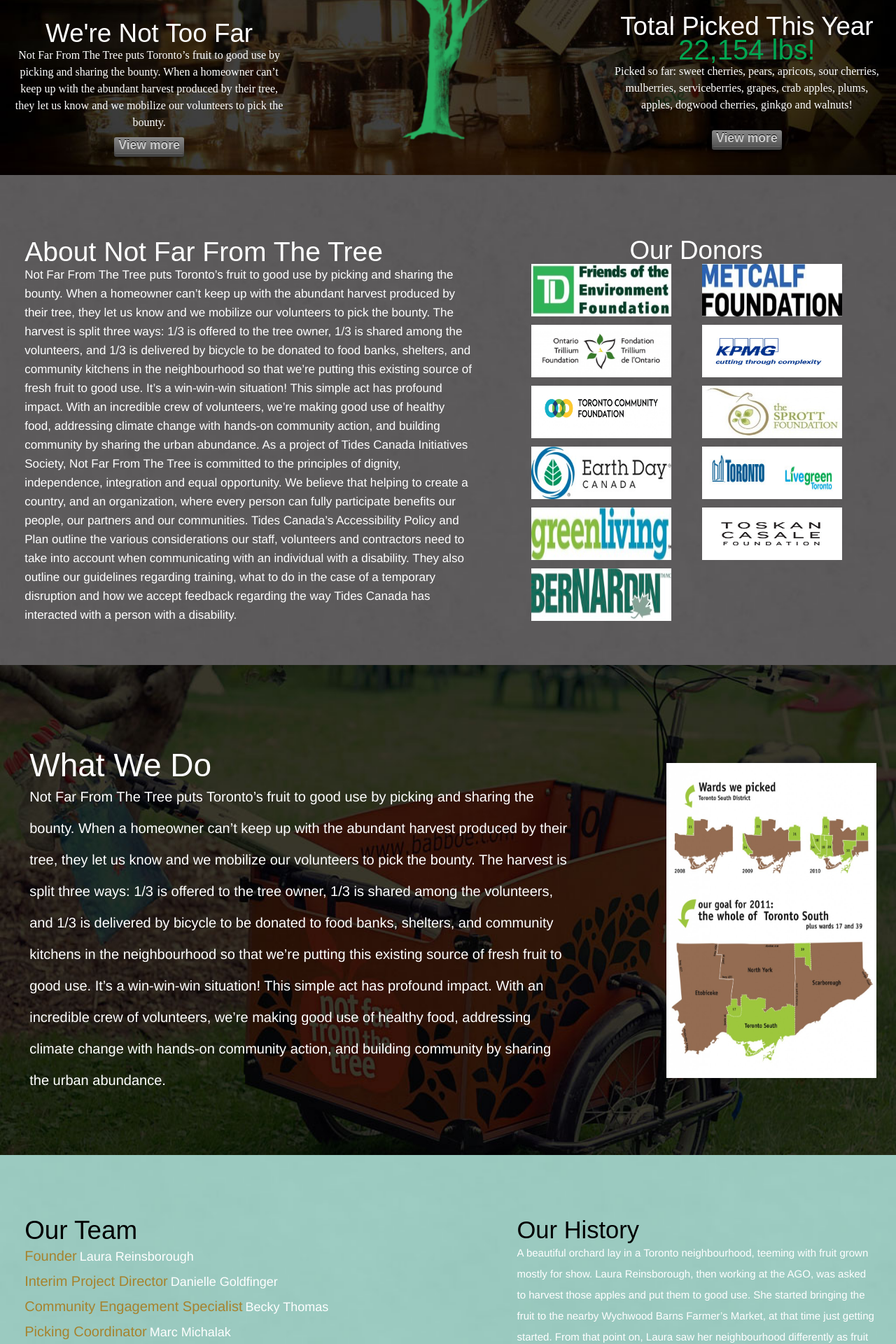
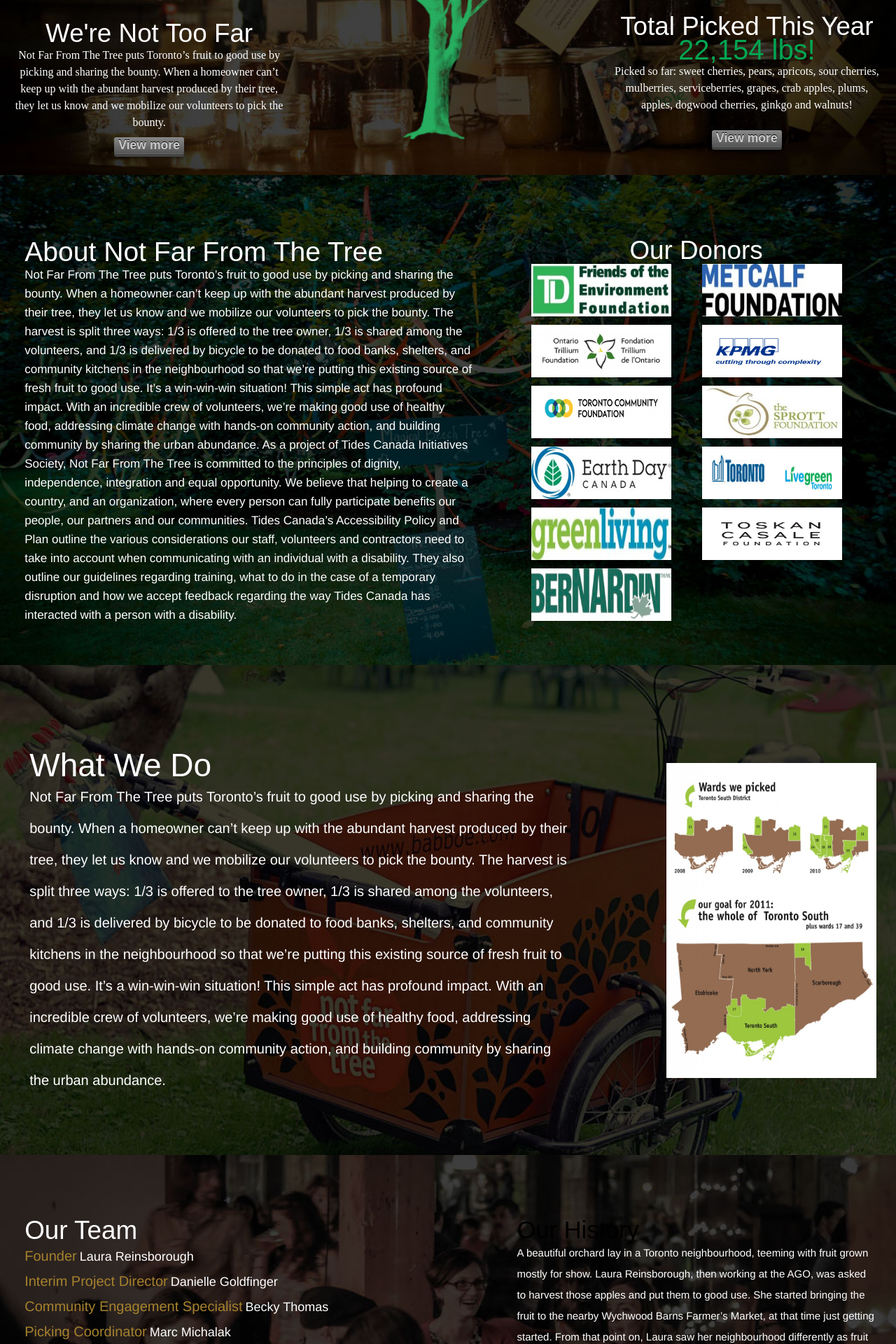
Before and after one commit to stefanol/NFFTT, a PHP site: page /index.html in a window 1280 px wide. Shown: the part 400-2320 px from the top of the page at 70% size. Run offline with PHP 8.4, Linux system fonts and the light colour scheme; some libraries are stand-ins or nearby versions.

Commit message:
Changed some backgrounds around and colors

```diff
--- a/styles/less/includes/brand.less
+++ b/styles/less/includes/brand.less
@@ -16,6 +16,6 @@
 @grassgreen: #53a08e;
 @green: #00a652;
 @fontteal: #447f75;
-@bgteal: #5aa89b;
+@bgteal: #27ae60;
 @brown: #a6822d;
 @lightgreen: #2ecc71;
--- a/styles/less/main.less
+++ b/styles/less/main.less
@@ -116,7 +116,7 @@
 /*********************About Page***************************/
 
 #aboutUsWrap {
-	background-image: url('../images/backgrounds/background6.jpg');
+	background-image: url('../images/backgrounds/background4.jpg');
 	background-size: cover;
 	background-position: center;
 	height: 700px;
@@ -200,6 +200,9 @@
 	ul li {
 		line-height: 35px;
 	}
+	h1 {
+	color: @white;
+	}
 }
 
 span.position {
@@ -229,6 +232,9 @@
 	p {
 		line-height: 30px;
 		color: white;
+	}
+	h2 {
+	color: @white;
 	}
 }
 
@@ -330,6 +336,7 @@
 	font-family: 'Young', Helvetica, sans-serif;
 	clear:both;
 	margin-left: 240px;
+	color: @white;
 }
 
 section#blog a {
--- a/styles/main.css
+++ b/styles/main.css
@@ -42,7 +42,7 @@
 }
 /******GLOBAL STYLES*******/
 body {
-  background-color: #5aa89b;
+  background-color: #27ae60;
 }
 #containMain {
   background-image: url('../images/backgrounds/background1.jpg');
@@ -145,7 +145,7 @@
 }
 /*********************About Page***************************/
 #aboutUsWrap {
-  background-image: url('../images/backgrounds/background6.jpg');
+  background-image: url('../images/backgrounds/background4.jpg');
   background-size: cover;
   background-position: center;
   height: 700px;
@@ -233,6 +233,9 @@
 section#ourTeam ul li {
   line-height: 35px;
 }
+section#ourTeam h1 {
+  color: #ffffff;
+}
 span.position {
   font-size: 20px;
   color: #a6822d;
@@ -260,6 +263,9 @@
 section#history p {
   line-height: 30px;
   color: white;
+}
+section#history h2 {
+  color: #ffffff;
 }
 /***********************Gallery****************************/
 section#gallery {
@@ -358,6 +364,7 @@
   font-family: 'Young', Helvetica, sans-serif;
   clear: both;
   margin-left: 240px;
+  color: #ffffff;
 }
 section#blog a {
   color: #53a08e;
```
Also changed, not shown: images/backgrounds/background7.jpg, images/backgrounds/background8.jpg (added).
